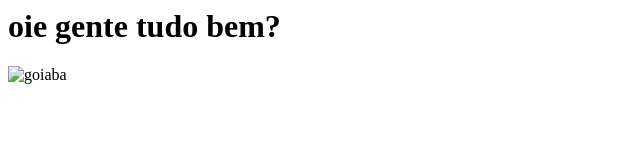
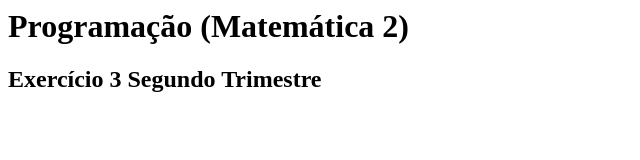
Before and after one commit to vanessinha0412/site, a plain HTML site: page index.html in a window 1280 px wide. Shown: the whole page, without its empty margins (0-640 px from the left). Drawn offline with Linux system fonts and the light colour scheme.

Commit message:
Update index.html

```diff
--- a/index.html
+++ b/index.html
@@ -3,10 +3,11 @@
  <head>
   <meta charset="UTF-8">
   <meta name="viewport"content="width=device-widht,initial-scale 1.0">
-  <title>document</title>
+  <title> Vanessa </title>
  </head>
  <body>
-   <h1> oie gente tudo bem? </h1>
-   <img src="imageml.jpeg" alt="goiaba">
- </body>
+   <h1> Programação (Matemática 2) </h1>
+   <h2> Exercício 3 Segundo Trimestre </h2>
+
+  </body>
  </html>
```
